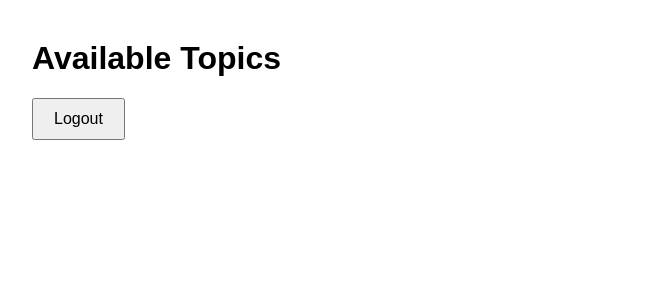
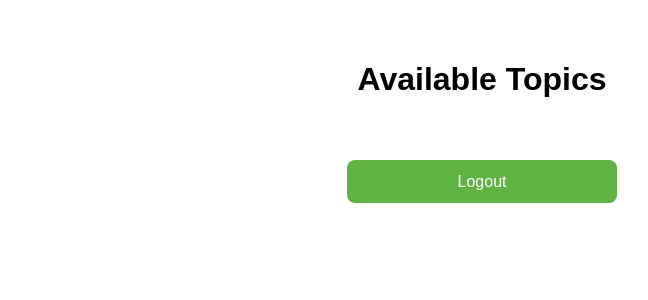
Before and after one commit to mariami57/LearningPythonTheory, a Django app: page /topic/all-topics/ in a window 1280 px wide. Shown: the top 300 px of the page, without its empty margins (158-806 px from the left). Run offline with Django 5.2, Linux system fonts and the light colour scheme; the visitor is signed in with stand-in values (Sample User, id 1); data that the repository does not hold is empty.

Commit message:
added some styles

```diff
--- a/static/css/forms.css
+++ b/static/css/forms.css
@@ -29,9 +29,9 @@
     background: #ffff;
 }
 
-#registerForm  button, #loginForm button {
+#registerForm  button, #loginForm button, #logoutBtn, #topicsContainer button {
     padding: 0.8rem 2rem;
-    background: rgb(95, 179, 65);;
+    background: rgb(95, 179, 65);
     color: #fff;
     border: none;
     border-radius: 8px;
@@ -40,6 +40,6 @@
     transition: background 0.3s ease;
 }
 
-#registerForm  button:hover, #loginForm button:hover {
+#registerForm  button:hover, #loginForm button:hover, #logoutBtn:hover, #topicsContainer button:hover {
     background: rgb(225, 68, 60);;
 }
--- a/static/css/styles.css
+++ b/static/css/styles.css
@@ -1,2 +1,3 @@
 @import "questions.css";
 @import "forms.css";
+@import "topics.css";
--- /dev/null
+++ b/static/css/topics.css
@@ -0,0 +1,54 @@
+.topics-list {
+    display: flex;
+    flex-direction: column;
+    justify-content:center;
+    align-items:center;
+    gap: 10px;
+
+}
+
+#topicsContainer {
+    width:100%;
+    display: flex;
+    flex-direction: column;
+    justify-content:center;
+    align-items:center;
+    gap: 10px;
+    width: 100%;
+    padding:10px;
+}
+
+.topic {
+    display: flex;
+    justify-content:center;
+    align-items:center;
+    gap: 20px;
+    border: 2px solid rgb(95, 179, 65);
+    border-radius: 20%;
+    padding:10px;
+    width: 100%;
+}
+
+.topic-info {
+    display: flex;
+    flex-direction: column;
+}
+
+.topic h3 {
+    width: 40%;
+}
+#logoutBtn {
+    width:30%;
+}
+
+#topicsContainer button {
+    padding: 0.1rem 0.4rem;
+    background: rgb(95, 179, 65);;
+    color: #fff;
+    border: none;
+    border-radius: 8px;
+    font-size: 1rem;
+    cursor: pointer;
+    transition: background 0.3s ease;
+
+}
--- a/static/js/all-topics.js
+++ b/static/js/all-topics.js
@@ -21,7 +21,10 @@ async function loadTopics() {
             div.className = 'topic';
 
             div.innerHTML = `
-                <h3>${topic.title}</h3>
+                <div class=topic-info>
+                    <h3>${topic.title}</h3>
+                    <h4>${topic.description}</h4>
+                </div>
                 <button onclick="goToTopic(${topic.id})">
                     Start Quiz
                 </button>
--- a/templates/topics-list.html
+++ b/templates/topics-list.html
@@ -2,12 +2,12 @@
 {% load static %}
 
 {% block content %}
+    <div class="topics-list">
+        <h1 class="form-title">Available Topics</h1>
+        <div id="topicsContainer"></div>
+        <button id="logoutBtn">Logout</button>
+    </div>
 
-    <h1>Available Topics</h1>
-
-    <div id="topicsContainer"></div>
-
-    <button id="logoutBtn">Logout</button>
 
     <script type="module" src="{% static 'js/all-topics.js' %}"></script>
 {% endblock %}
```
